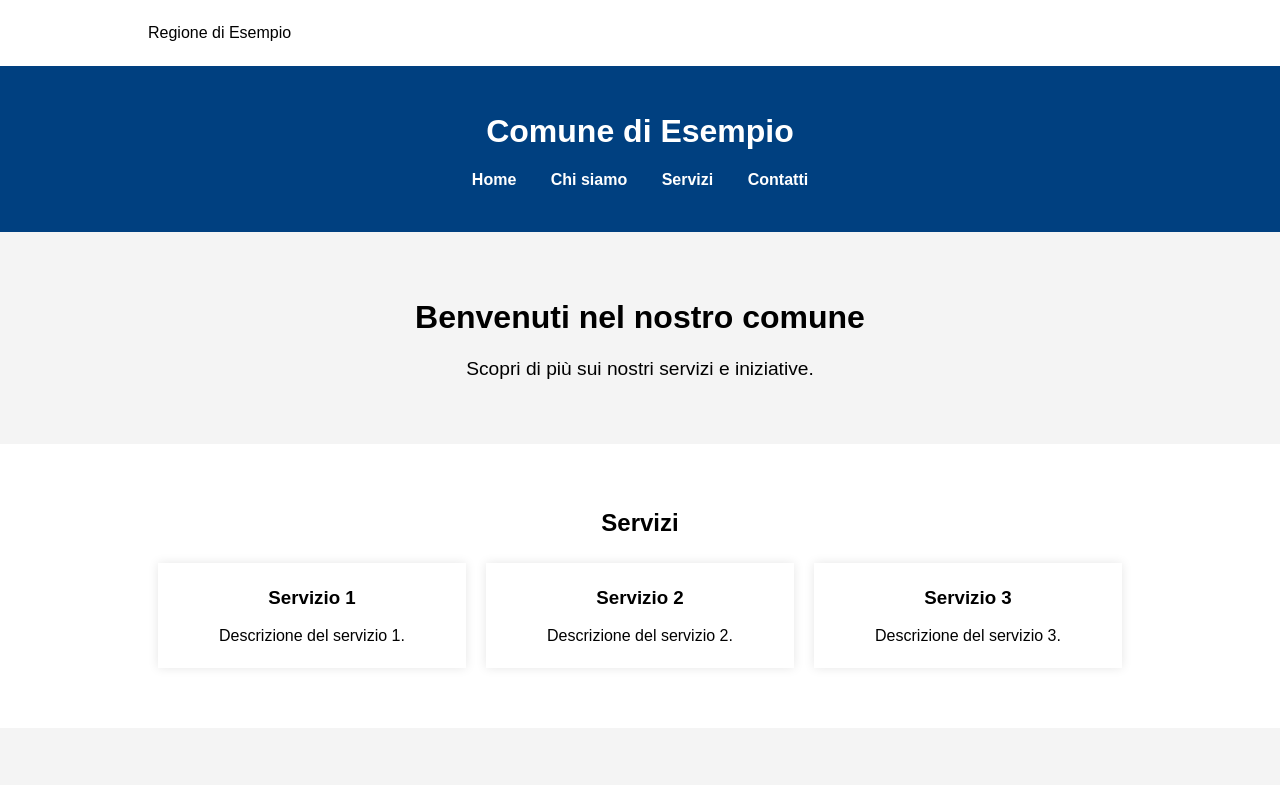
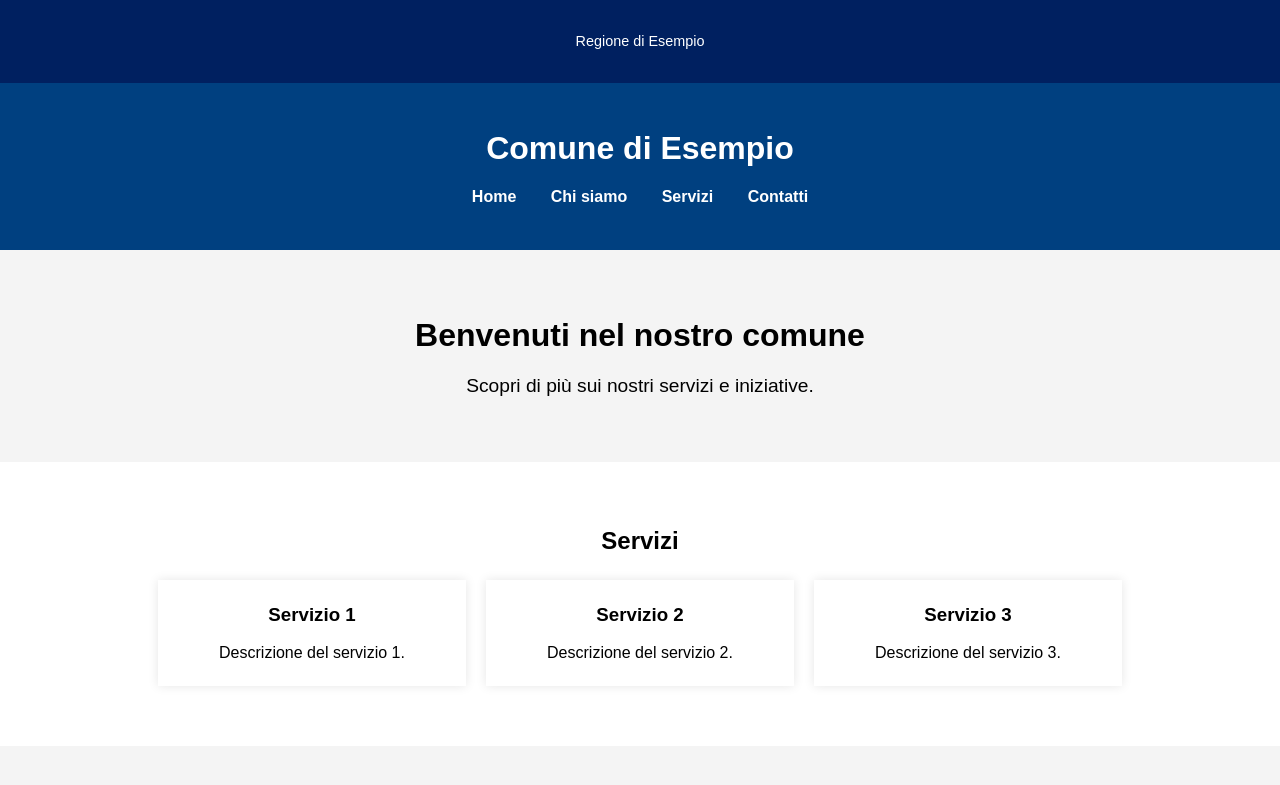
Before and after one commit to GJDEV8/search, a plain HTML site: page index.html in a window 1280 px wide. Shown: the top 785 px of the page. Drawn offline with Linux system fonts and the light colour scheme.

Commit message:
Update styles.css

```diff
--- a/styles.css
+++ b/styles.css
@@ -15,6 +15,19 @@ body {
     width: 80%;
     margin: 0 auto;
     padding: 20px;
+}
+
+/* Top Header styles */
+.top-header {
+    background: #002060;
+    color: #fff;
+    padding: 10px 0;
+    text-align: center;
+}
+
+.top-header p {
+    margin: 0;
+    font-size: 0.9em;
 }
 
 /* Header styles */
```
